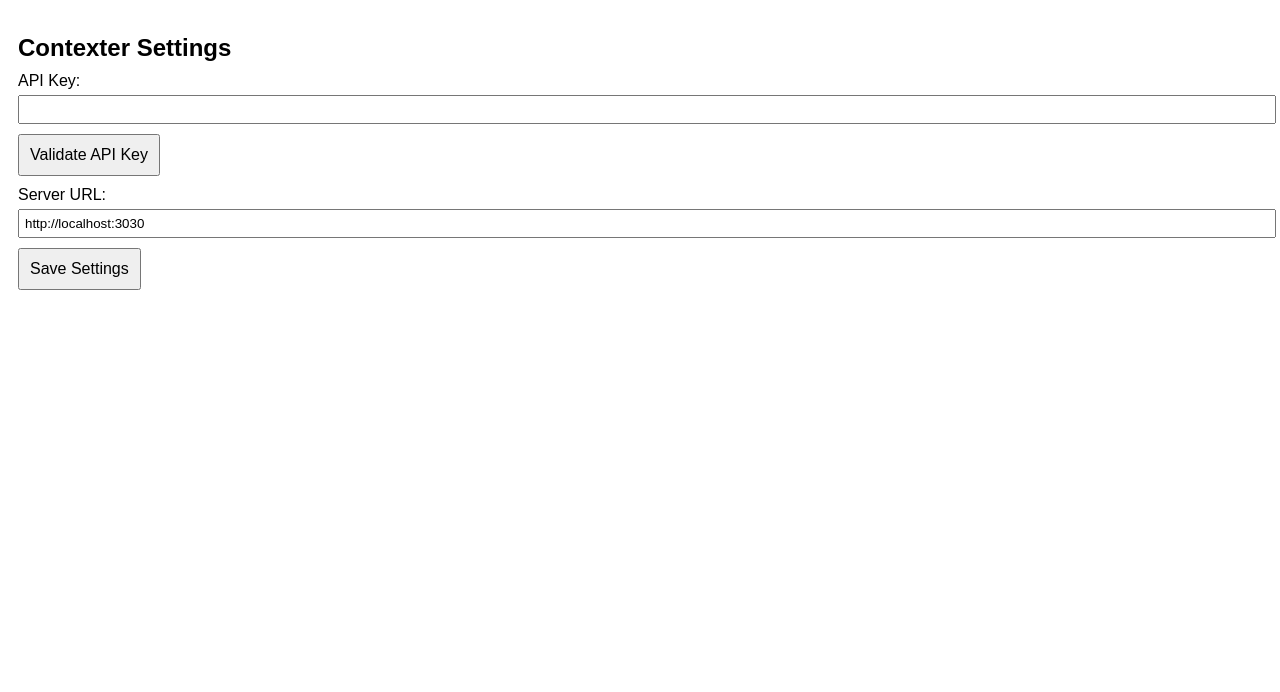
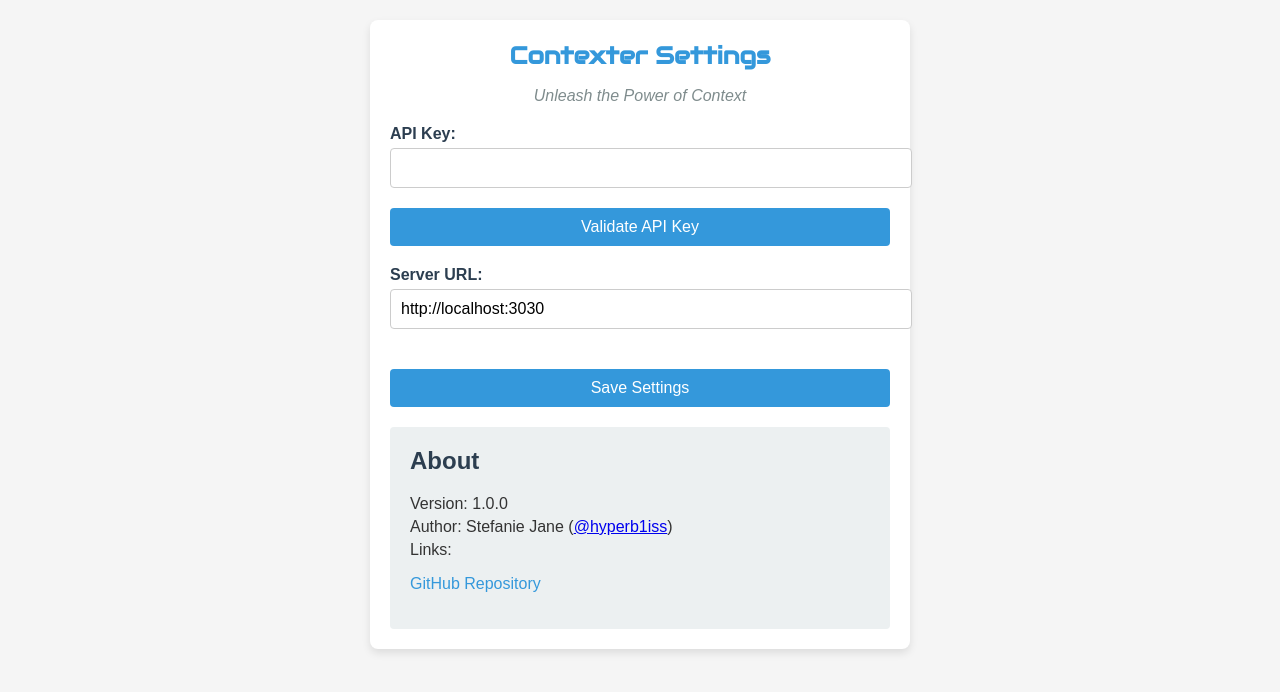
Before and after one commit to swapsatc23/contexter, a website built with webpack: page chrome-extension/settings.html in a window 1280 px wide. Built offline with nearby package versions, Linux system fonts and the light colour scheme; some packages are replaced by stand-ins of ours; a web font is replaced by a local one.

Commit message:
💄 Improve popup and settings UI
Revamp the popup and settings pages for a better user experience.

- Updated styles, including font changes and revamped layout
- Enhanced the popup with a new container structure and consistent styling
- Adjusted settings page with additional sections and improved input styling
- Removed old `settings.css` and consolidated styles into a unified `styles.css`
- Ensured consistent look and feel across both pages for a more cohesive experience

```diff
--- a/chrome-extension/scripts/popup.js
+++ b/chrome-extension/scripts/popup.js
@@ -1,6 +1,10 @@
 console.log("Popup script started");
 console.log("jQuery version:", $.fn.jquery);
 console.log("jsTree version:", $.fn.jstree.version);
+
+document.addEventListener('DOMContentLoaded', () => {
+  document.body.style.width = '800px';
+});
 
 $(document).ready(async function () {
   console.log("Document ready, initializing...");
--- a/chrome-extension/settings.html
+++ b/chrome-extension/settings.html
@@ -1,25 +1,34 @@
 <!DOCTYPE html>
 <html>
   <head>
-    <link rel="stylesheet" type="text/css" href="styles/settings.css" />
+    <link rel="stylesheet" type="text/css" href="styles/styles.css" />
+    <link rel="stylesheet" href="https://fonts.googleapis.com/css2?family=Audiowide&family=Proxima+Nova:wght@400;700&display=swap">
   </head>
   <body>
+    <div class="settings-container">
       <h1>Contexter Settings</h1>
-    <div>
+      <p class="tagline">Unleash the Power of Context</p>
+      <div class="settings-section">
         <label for="api-key">API Key:</label>
         <input type="text" id="api-key" name="api-key" />
         <button id="validate-api-key">Validate API Key</button>
       </div>
-    <div>
+      <div class="settings-section">
         <label for="server-url">Server URL:</label>
-      <input
-        type="text"
-        id="server-url"
-        name="server-url"
-        value="http://localhost:3030"
-      />
+        <input type="text" id="server-url" name="server-url" value="http://localhost:3030" />
       </div>
       <button id="save-settings">Save Settings</button>
+
+      <div class="info-section">
+        <h2>About</h2>
+        <p>Version: 1.0.0</p>
+        <p>Author: Stefanie Jane (<a href="https://linktr.ee/hyperb1iss">@hyperb1iss</a>)</p>
+        <p>Links:</p>
+        <ul>
+          <li><a href="https://github.com/hyperb1iss/contexter" target="_blank">GitHub Repository</a></li>
+        </ul>
+      </div>
+    </div>
     <script src="scripts/settings.js"></script>
   </body>
 </html>
--- a/chrome-extension/styles/settings.css
+++ /dev/null
@@ -1,27 +0,0 @@
-body {
-  font-family: Arial, sans-serif;
-  padding: 10px;
-}
-
-h1 {
-  font-size: 1.5em;
-  margin-bottom: 10px;
-}
-
-label {
-  display: block;
-  margin-top: 10px;
-}
-
-input {
-  width: 100%;
-  padding: 5px;
-  margin-top: 5px;
-}
-
-button {
-  padding: 10px;
-  font-size: 1em;
-  cursor: pointer;
-  margin-top: 10px;
-}
--- a/chrome-extension/styles/styles.css
+++ b/chrome-extension/styles/styles.css
@@ -1,9 +1,10 @@
+/* General Styles */
 body {
-  font-family: "Segoe UI", Tahoma, Geneva, Verdana, sans-serif;
+    font-family: 'Proxima Nova', sans-serif;
     padding: 20px;
-  width: 400px;
     background-color: #f5f5f5;
     color: #333;
+    margin: 0;
   }
 
   h1,
@@ -15,15 +16,115 @@ h4 {
   }
 
   h1 {
+    font-family: 'Audiowide', sans-serif;
     font-size: 24px;
-  margin-bottom: 20px;
+    margin-bottom: 10px;
     text-align: center;
     color: #3498db;
+  }
+
+  .tagline {
+    font-size: 16px;
+    color: #7f8c8d;
+    margin-bottom: 20px;
+    font-style: italic;
+  }
+
+  button {
+    padding: 10px 20px;
+    font-size: 16px;
+    cursor: pointer;
+    background-color: #3498db;
+    color: white;
+    border: none;
+    border-radius: 4px;
+    transition: background-color 0.3s ease;
+    width: 100%;
+    margin-top: 10px;
+  }
+
+  button:hover {
+    background-color: #2980b9;
   }
 
   ul {
     list-style-type: none;
     padding-left: 0;
+  }
+
+  /* Settings Page Styles */
+  .settings-container {
+    background: white;
+    border-radius: 8px;
+    box-shadow: 0 4px 8px rgba(0, 0, 0, 0.1);
+    padding: 20px;
+    max-width: 500px;
+    margin: auto;
+    text-align: center;
+  }
+
+  .settings-section {
+    margin-bottom: 20px;
+    text-align: left;
+  }
+
+  label {
+    display: block;
+    margin-bottom: 5px;
+    font-weight: bold;
+    color: #2c3e50;
+  }
+
+  input[type="text"] {
+    width: 100%;
+    padding: 10px;
+    margin-bottom: 10px;
+    border: 1px solid #ccc;
+    border-radius: 4px;
+    font-size: 16px;
+  }
+
+  .info-section {
+    margin-top: 20px;
+    padding: 20px;
+    background-color: #ecf0f1;
+    border-radius: 4px;
+    text-align: left;
+  }
+
+  .info-section h2 {
+    margin-top: 0;
+    color: #2c3e50;
+  }
+
+  .info-section p {
+    margin: 5px 0;
+  }
+
+  .info-section ul li {
+    margin: 5px 0;
+  }
+
+  .info-section ul li a {
+    color: #3498db;
+    text-decoration: none;
+  }
+
+  .info-section ul li a:hover {
+    text-decoration: underline;
+  }
+
+  /* Popup Page Styles */
+  .popup-container {
+    background: white;
+    border-radius: 8px;
+    box-shadow: 0 4px 8px rgba(0, 0, 0, 0.1);
+    padding: 20px;
+    width: 600px; /* Explicit width for the popup */
+    max-width: 800px; /* Max width for the popup */
+    min-width: 600px; /* Min width for the popup */
+    margin: auto;
+    text-align: center;
   }
 
   #projects li {
@@ -40,22 +141,6 @@ ul {
     background-color: #ecf0f1;
     transform: translateY(-2px);
     box-shadow: 0 4px 8px rgba(0, 0, 0, 0.15);
-}
-
-button {
-  margin-right: 10px;
-  padding: 8px 16px;
-  cursor: pointer;
-  background-color: #3498db;
-  color: white;
-  border: none;
-  border-radius: 4px;
-  font-size: 14px;
-  transition: background-color 0.3s ease;
-}
-
-button:hover {
-  background-color: #2980b9;
   }
 
   #content-actions {
@@ -124,6 +209,10 @@ button:hover {
     line-height: 24px;
     height: 24px;
     background-color: transparent !important; /* Remove background color */
+    text-align: left; /* Ensure left alignment */
+    padding-left: 5px; /* Add padding for better alignment */
+    display: inline-block; /* Ensure inline display for proper alignment */
+    width: calc(100% - 10px); /* Ensure full width usage */
   }
 
   .jstree-default .jstree-icon {
```
Also changed, not shown: chrome-extension/popup.html (+4 -7 lines). Lines whose indentation alone changed are shown as unchanged.
